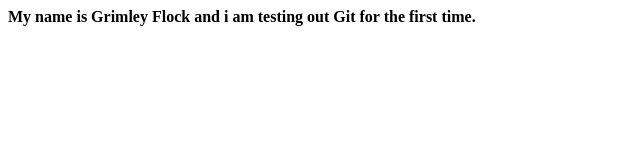
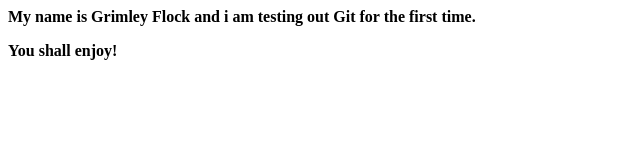
Before and after one commit to GrimleyFlock/LearningGitTraversyWay, a plain HTML site: page index.html in a window 1280 px wide. Shown: the whole page, without its empty margins (0-640 px from the left). Drawn offline with Linux system fonts and the light colour scheme.

Commit message:
Added second paragraph to index.html

```diff
--- a/index.html
+++ b/index.html
@@ -4,5 +4,6 @@
 </head>
 <body>
   <p><b>My name is Grimley Flock and i am testing out Git for the first time.</b></p>
+  <p><b>You shall enjoy!</b></p>
 </body>
 </html>
```
